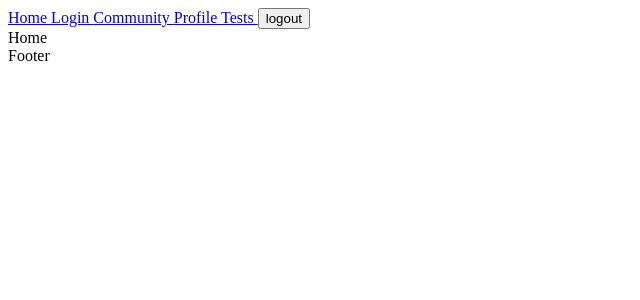
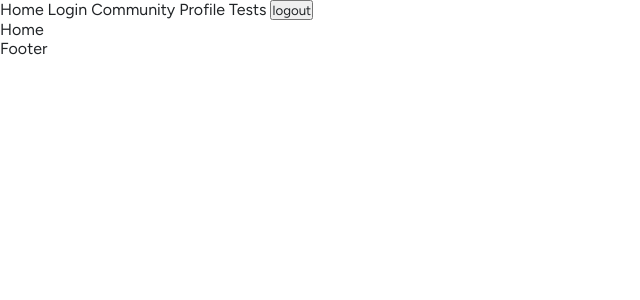
Before and after one commit to Guadixx/TestBusters_Front, a React (Vite) app in the folder TestBusters/: page / in a window 1280 px wide. Shown: the top 300 px of the page, without its empty margins (0-640 px from the left). Built offline with nearby package versions, Linux system fonts and the light colour scheme.

Commit message:
index.css-login ok-index.html

```diff
--- a/TestBusters/index.html
+++ b/TestBusters/index.html
@@ -2,6 +2,11 @@
 <html lang="en">
   <head>
     <meta charset="UTF-8" />
+    <link
+      rel="icon"
+      type="image/svg+xml"
+      href="https://res.cloudinary.com/dva9zee9r/image/upload/v1679340393/achievements%20icons/testbuster_icon_brsbfz.png"
+    />
     <meta name="viewport" content="width=device-width, initial-scale=1.0" />
     <title>Testbusters</title>
   </head>
--- a/TestBusters/src/index.css
+++ b/TestBusters/src/index.css
@@ -0,0 +1,24 @@
+@import url('https://fonts.googleapis.com/css2?family=Figtree:ital,wght@0,300;0,400;0,500;0,600;0,700;0,800;0,900;1,300;1,400;1,500;1,600;1,700;1,800;1,900&display=swap');
+
+:root {
+  --color-bg: #fffeff;
+  --color-primary: #212427;
+  --color-highlight-primary: #ff4d00;
+  --color-highlight-primary: #1e4477;
+}
+
+* {
+  margin: 0;
+  padding: 0;
+  box-sizing: border-box;
+  list-style-type: none;
+  text-decoration: none;
+  font-family: 'Figtree', sans-serif;
+  color: var(--color-primary);
+  scroll-behavior: smooth;
+}
+
+button,
+a {
+  cursor: pointer;
+}
```
